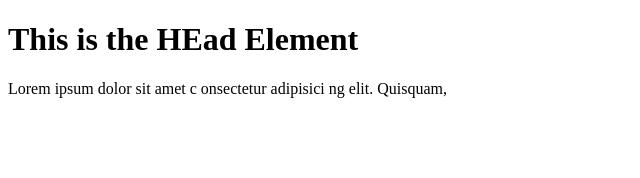
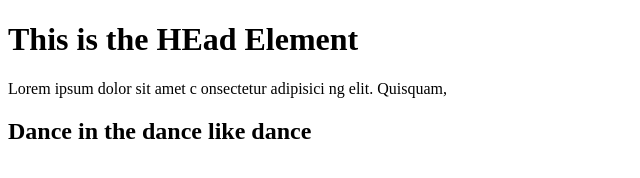
Before and after one commit to Navansh/git-cherry, a plain HTML site: page index.html in a window 1280 px wide. Shown: the whole page, without its empty margins (0-640 px from the left). Drawn offline with Linux system fonts and the light colour scheme.

Commit message:
3rd
Signed-off-by: Navansh <dev.navansh@gmail.comm>

```diff
--- a/index.html
+++ b/index.html
@@ -11,5 +11,7 @@
         onsectetur adipisici
         ng elit. Quisquam,
     </p>
+
+    <h2>Dance in the dance like dance</h2>
 </body>
 </html>
```
